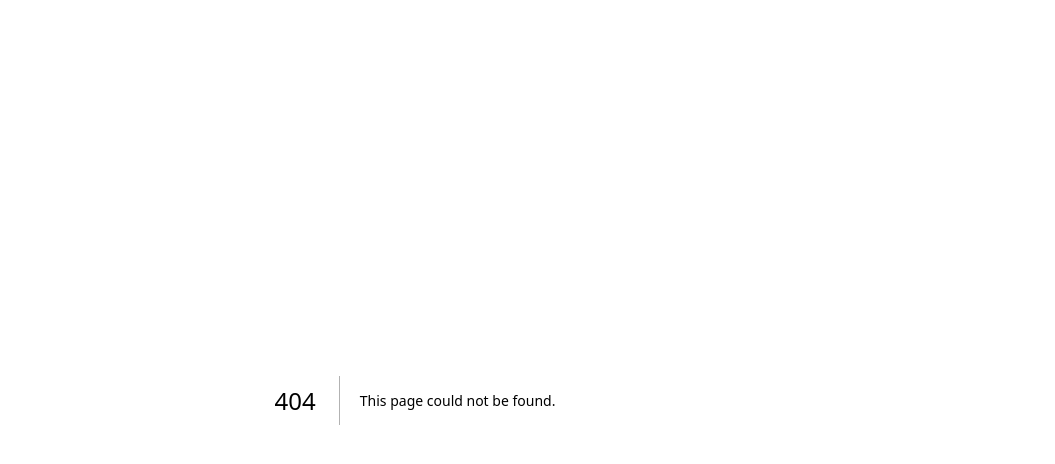
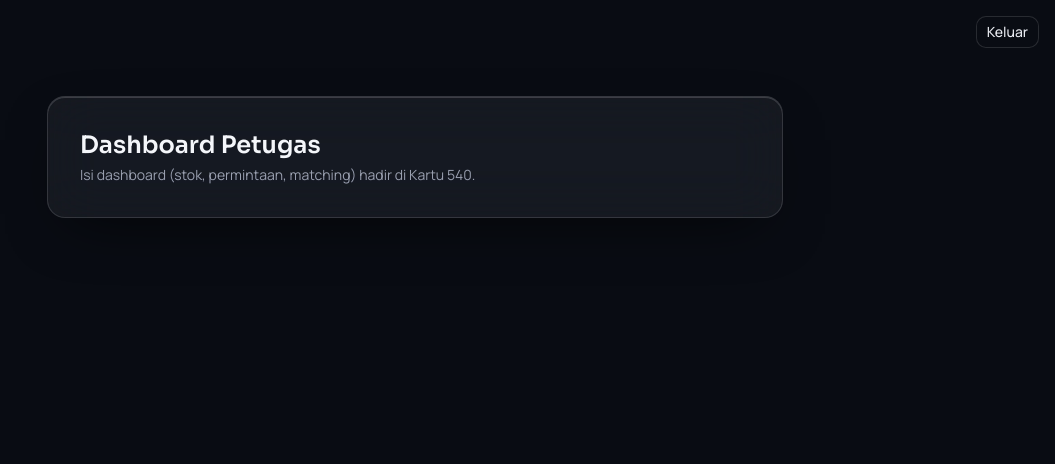
Before and after one commit to Falllll/bloodlink-web, a Next.js app: page /dashboard in a window 1280 px wide. Before the commit this address had no page. Shown: the top 464 px of the page, without its empty margins (225-1280 px from the left). Built offline with nearby package versions, Linux system fonts and the light colour scheme.

Commit message:
feat(auth): add role-based route guards for admin and hospital staff

```diff
--- /dev/null
+++ b/src/app/admin/layout.tsx
@@ -0,0 +1,12 @@
+import { SignOutButton } from '@/components/auth/sign-out-button';
+
+export default function AdminLayout({ children }: { children: React.ReactNode }) {
+  return (
+    <div className="min-h-screen">
+      <header className="flex justify-end px-4 py-4">
+        <SignOutButton />
+      </header>
+      {children}
+    </div>
+  );
+}
--- /dev/null
+++ b/src/app/admin/page.tsx
@@ -0,0 +1,21 @@
+import type { Metadata } from 'next';
+import { GlassPanel } from '@/components/ui/glass-panel';
+
+export const metadata: Metadata = {
+  title: 'Panel Admin — BloodLink',
+};
+
+export default function AdminPage() {
+  return (
+    <main className="mx-auto max-w-3xl px-4 py-8">
+      <GlassPanel className="p-8">
+        <h1 className="font-display text-2xl font-semibold text-[color:var(--color-ink-strong)]">
+          Panel Admin
+        </h1>
+        <p className="mt-1 text-sm text-[color:var(--color-ink-muted)]">
+          Isi panel admin (verifikasi institusi, blacklist, audit viewer) hadir di Kartu 550.
+        </p>
+      </GlassPanel>
+    </main>
+  );
+}
--- a/src/app/bff/auth/login/route.ts
+++ b/src/app/bff/auth/login/route.ts
@@ -1,5 +1,5 @@
 import { NextRequest } from 'next/server';
-import { writeToken } from '@/lib/auth/session';
+import { writeRole, writeToken } from '@/lib/auth/session';
 
 export async function POST(req: NextRequest): Promise<Response> {
   const headers = new Headers({
@@ -26,6 +26,7 @@ export async function POST(req: NextRequest): Promise<Response> {
 
   const body = await upstream.json();
   await writeToken(body.data.token);
+  await writeRole(body.data.user.role);
 
   return Response.json({ data: { user: body.data.user } });
 }
--- a/src/app/bff/auth/logout/route.ts
+++ b/src/app/bff/auth/logout/route.ts
@@ -1,6 +1,29 @@
-import { clearToken } from '@/lib/auth/session';
+import { clearToken, readToken } from '@/lib/auth/session';
 
-export async function POST(): Promise<Response> {
+import { NextRequest } from 'next/server';
+
+export async function POST(req: NextRequest): Promise<Response> {
+  const token = await readToken();
+
+  if (token !== null) {
+    const headers = new Headers({
+      Authorization: `Bearer ${token}`,
+      Accept: 'application/json',
+    });
+    const key = req.headers.get('idempotency-key');
+    if (key) headers.set('idempotency-key', key);
+
+    try {
+      await fetch(`${process.env.API_BASE_URL}/auth/logout`, {
+        method: 'POST',
+        headers,
+        signal: AbortSignal.timeout(5000),
+      });
+    } catch {
+      // Best-effort: token sudah mati, timeout, atau jaringan putus tidak boleh menggagalkan logout lokal.
+    }
+  }
+
   await clearToken();
   return Response.json({ data: {} });
 }
--- /dev/null
+++ b/src/app/dashboard/layout.tsx
@@ -0,0 +1,12 @@
+import { SignOutButton } from '@/components/auth/sign-out-button';
+
+export default function DashboardLayout({ children }: { children: React.ReactNode }) {
+  return (
+    <div className="min-h-screen">
+      <header className="flex justify-end px-4 py-4">
+        <SignOutButton />
+      </header>
+      {children}
+    </div>
+  );
+}
--- /dev/null
+++ b/src/app/dashboard/page.tsx
@@ -0,0 +1,21 @@
+import type { Metadata } from 'next';
+import { GlassPanel } from '@/components/ui/glass-panel';
+
+export const metadata: Metadata = {
+  title: 'Dashboard Petugas — BloodLink',
+};
+
+export default function DashboardPage() {
+  return (
+    <main className="mx-auto max-w-3xl px-4 py-8">
+      <GlassPanel className="p-8">
+        <h1 className="font-display text-2xl font-semibold text-[color:var(--color-ink-strong)]">
+          Dashboard Petugas
+        </h1>
+        <p className="mt-1 text-sm text-[color:var(--color-ink-muted)]">
+          Isi dashboard (stok, permintaan, matching) hadir di Kartu 540.
+        </p>
+      </GlassPanel>
+    </main>
+  );
+}
--- /dev/null
+++ b/src/components/auth/sign-out-button.tsx
@@ -0,0 +1,20 @@
+'use client';
+
+import { Button } from '@/components/ui/button';
+import { newIdempotencyKey } from '@/lib/api/client';
+
+export function SignOutButton() {
+  async function onClick() {
+    await fetch('/bff/auth/logout', {
+      method: 'POST',
+      headers: { 'Idempotency-Key': newIdempotencyKey() },
+    });
+    window.location.replace('/login');
+  }
+
+  return (
+    <Button variant="outline" onClick={onClick}>
+      Keluar
+    </Button>
+  );
+}
--- /dev/null
+++ b/src/lib/auth/cookie-names.ts
@@ -0,0 +1,10 @@
+import type { Role } from '@/lib/api/types';
+
+export const TOKEN_COOKIE = 'bl_token';
+export const ROLE_COOKIE = 'bl_role';
+
+const ROLES: readonly Role[] = ['donor', 'hospital_staff', 'admin'];
+
+export function isRole(value: string | undefined): value is Role {
+  return value !== undefined && (ROLES as readonly string[]).includes(value);
+}
--- a/src/lib/auth/roles.ts
+++ b/src/lib/auth/roles.ts
@@ -6,6 +6,18 @@ const HOME: Record<Role, string> = {
   donor: '/',
 };
 
+const AREA: ReadonlyArray<{ prefix: string; role: Role }> = [
+  { prefix: '/admin', role: 'admin' },
+  { prefix: '/dashboard', role: 'hospital_staff' },
+];
+
+export function requiredRoleFor(pathname: string): Role | null {
+  const area = AREA.find(
+    ({ prefix }) => pathname === prefix || pathname.startsWith(`${prefix}/`),
+  );
+  return area ? area.role : null;
+}
+
 export function roleHome(role: string): string {
   return role in HOME ? HOME[role as Role] : '/';
 }
--- a/src/lib/auth/session.ts
+++ b/src/lib/auth/session.ts
@@ -1,15 +1,15 @@
 import { cookies } from 'next/headers';
-
-const COOKIE = 'bl_token';
+import type { Role } from '@/lib/api/types';
+import { ROLE_COOKIE, TOKEN_COOKIE, isRole } from '@/lib/auth/cookie-names';
 
 export async function readToken(): Promise<string | null> {
   const store = await cookies();
-  return store.get(COOKIE)?.value ?? null;
+  return store.get(TOKEN_COOKIE)?.value ?? null;
 }
 
 export async function writeToken(token: string): Promise<void> {
   const store = await cookies();
-  store.set(COOKIE, token, {
+  store.set(TOKEN_COOKIE, token, {
     httpOnly: true,
     sameSite: 'lax',
     secure: process.env.NODE_ENV === 'production',
@@ -17,7 +17,24 @@ export async function writeToken(token: string): Promise<void> {
   });
 }
 
+export async function writeRole(role: string): Promise<void> {
+  const store = await cookies();
+  store.set(ROLE_COOKIE, role, {
+    httpOnly: true,
+    sameSite: 'lax',
+    secure: process.env.NODE_ENV === 'production',
+    path: '/',
+  });
+}
+
+export async function readRole(): Promise<Role | null> {
+  const store = await cookies();
+  const value = store.get(ROLE_COOKIE)?.value;
+  return isRole(value) ? value : null;
+}
+
 export async function clearToken(): Promise<void> {
   const store = await cookies();
-  store.delete(COOKIE);
+  store.delete(TOKEN_COOKIE);
+  store.delete(ROLE_COOKIE);
 }
--- /dev/null
+++ b/src/proxy.ts
@@ -0,0 +1,32 @@
+import { NextResponse } from 'next/server';
+import type { NextRequest } from 'next/server';
+import { ROLE_COOKIE, TOKEN_COOKIE, isRole } from '@/lib/auth/cookie-names';
+import { requiredRoleFor, roleHome } from '@/lib/auth/roles';
+
+// Penjaga ini murni UX navigasi, BUKAN batas keamanan. Cookie `bl_role` bisa
+// diedit pengguna lewat DevTools sehingga dia bisa membuka `/admin`, tetapi
+// yang didapat hanya cangkang kosong: semua data datang dari API yang
+// otorisasinya ditegakkan backend (Spatie, Kartu 70; hardening, Kartu 95).
+export function proxy(request: NextRequest) {
+  const pathname = request.nextUrl.pathname;
+
+  const needed = requiredRoleFor(pathname);
+  if (needed === null) return NextResponse.next();
+
+  const token = request.cookies.get(TOKEN_COOKIE)?.value;
+  const role = request.cookies.get(ROLE_COOKIE)?.value;
+
+  if (!token || !isRole(role)) {
+    return NextResponse.redirect(new URL('/login', request.url));
+  }
+
+  if (role !== needed) {
+    return NextResponse.redirect(new URL(roleHome(role), request.url));
+  }
+
+  return NextResponse.next();
+}
+
+export const config = {
+  matcher: ['/((?!bff|api|_next/static|_next/image|favicon.ico).*)'],
+};
```
